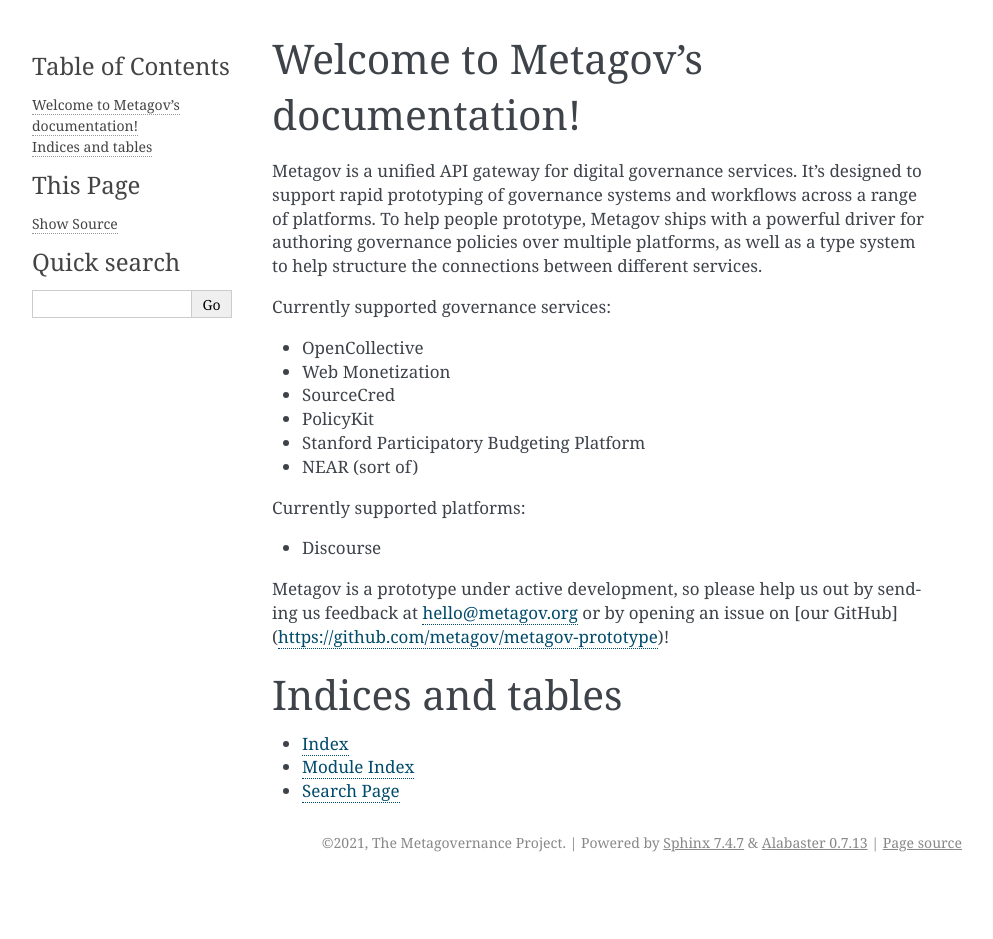
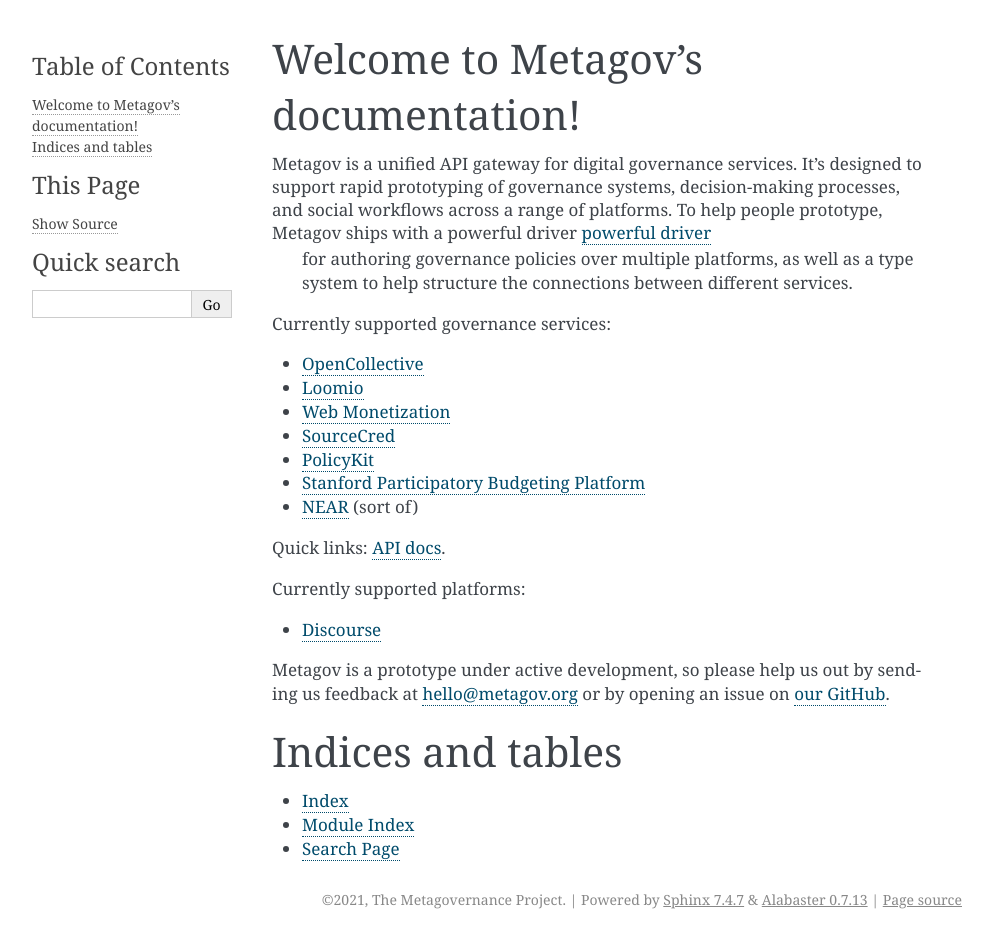
Before and after one commit to metagov/gateway, a Sphinx documentation site: the page built from docs/index.rst, in a window 1280 px wide. Shown: the whole page, without its empty margins (148-1141 px from the left). Built offline with Sphinx 7.4.7, drawn with Linux system fonts in a browser that asks for light colours; before the commit the page ends 900 px from its top, so only the background shows below that.

Commit message:
Update index.rst

```diff
--- a/docs/index.rst
+++ b/docs/index.rst
@@ -10,23 +10,26 @@
    :maxdepth: 2
    :caption: Contents:
 
-Metagov is a unified API gateway for digital governance services. It's designed to support rapid prototyping of governance systems and workflows across a range of platforms. To help people prototype, Metagov ships with a powerful driver for authoring governance policies over multiple platforms, as well as a type system to help structure the connections between different services.
+Metagov is a unified API gateway for digital governance services. It's designed to support rapid prototyping of governance systems, decision-making processes, and social workflows across a range of platforms. To help people prototype, Metagov ships with a powerful driver `powerful driver <https://www.policykit.org/>`_
+ for authoring governance policies over multiple platforms, as well as a type system to help structure the connections between different services.
 
 Currently supported governance services:
 
-* OpenCollective
-* Web Monetization
-* SourceCred
-* PolicyKit
-* Stanford Participatory Budgeting Platform
-* NEAR (sort of)
+* `OpenCollective <https://www.opencollective.com>`_
+* `Loomio <https://www.loomio.org>`_
+* `Web Monetization <https://webmonetization.org/>`_
+* `SourceCred <https://www.sourcecred.io>`_
+* `PolicyKit <https://www.policykit.org/>`_
+* `Stanford Participatory Budgeting Platform <https://pbstanford.org/>`_
+* `NEAR <https://www.near.org>`_ (sort of)
+
+Quick links: `API docs <https://prototype.metagov.org/swagger/>`_.
 
 Currently supported platforms:
 
-* Discourse
+* `Discourse <https://www.discourse.org/>`_
 
-Metagov is a prototype under active development, so please help us out by sending us feedback at hello@metagov.org or by opening an issue on [our GitHub](https://github.com/metagov/metagov-prototype)!
-
+Metagov is a prototype under active development, so please help us out by sending us feedback at hello@metagov.org or by opening an issue on `our GitHub <https://github.com/metagov/metagov-prototype>`_.
 
 Indices and tables
 ==================
```
